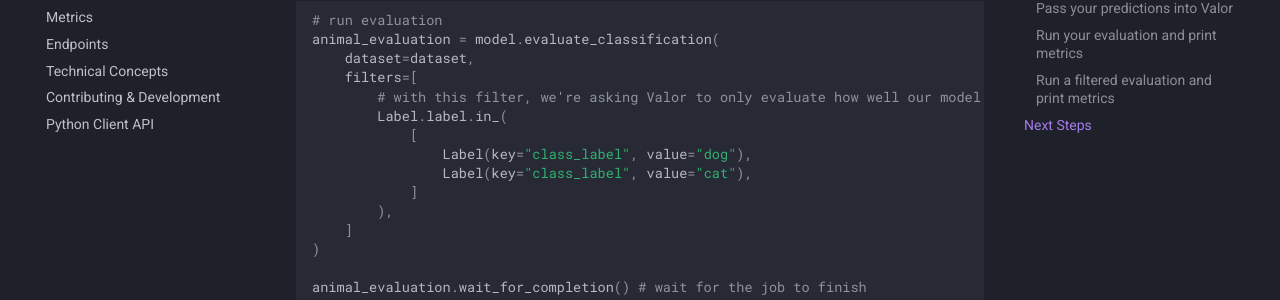
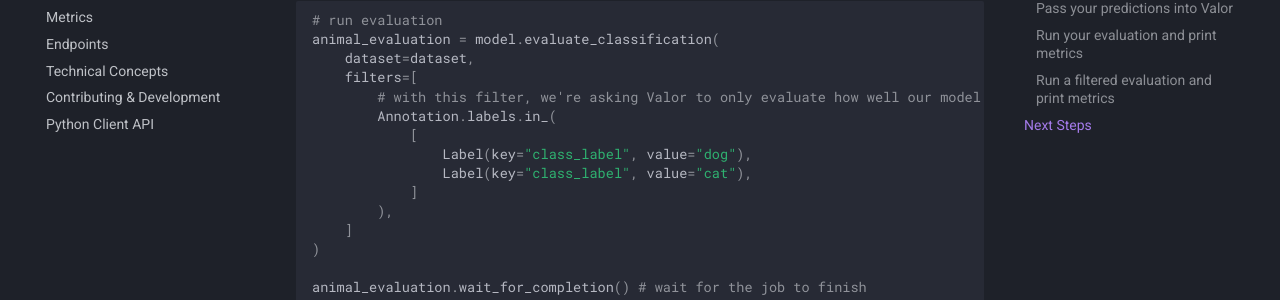
Before and after one commit to Striveworks/valor, an MkDocs documentation site: the page built from docs/basic_usage.md, in a window 1280 px wide and 900 px high, scrolled down 4661 px. Shown: the part 226-526 px from the top of the window. Built offline with MkDocs 1.6.1 and Material for MkDocs 9.7.7, drawn with Linux system fonts in a browser that asks for light colours; comment, search, counter and statistics services are not loaded.

Commit message:
another one

```diff
--- a/docs/basic_usage.md
+++ b/docs/basic_usage.md
@@ -229,7 +229,7 @@ animal_evaluation = model.evaluate_classification(
     dataset=dataset,
     filters=[
         # with this filter, we're asking Valor to only evaluate how well our model performed on predicting cats and dogs.
-        Label.label.in_(
+        Annotation.labels.in_(
             [
                 Label(key="class_label", value="dog"),
                 Label(key="class_label", value="cat"),
```
